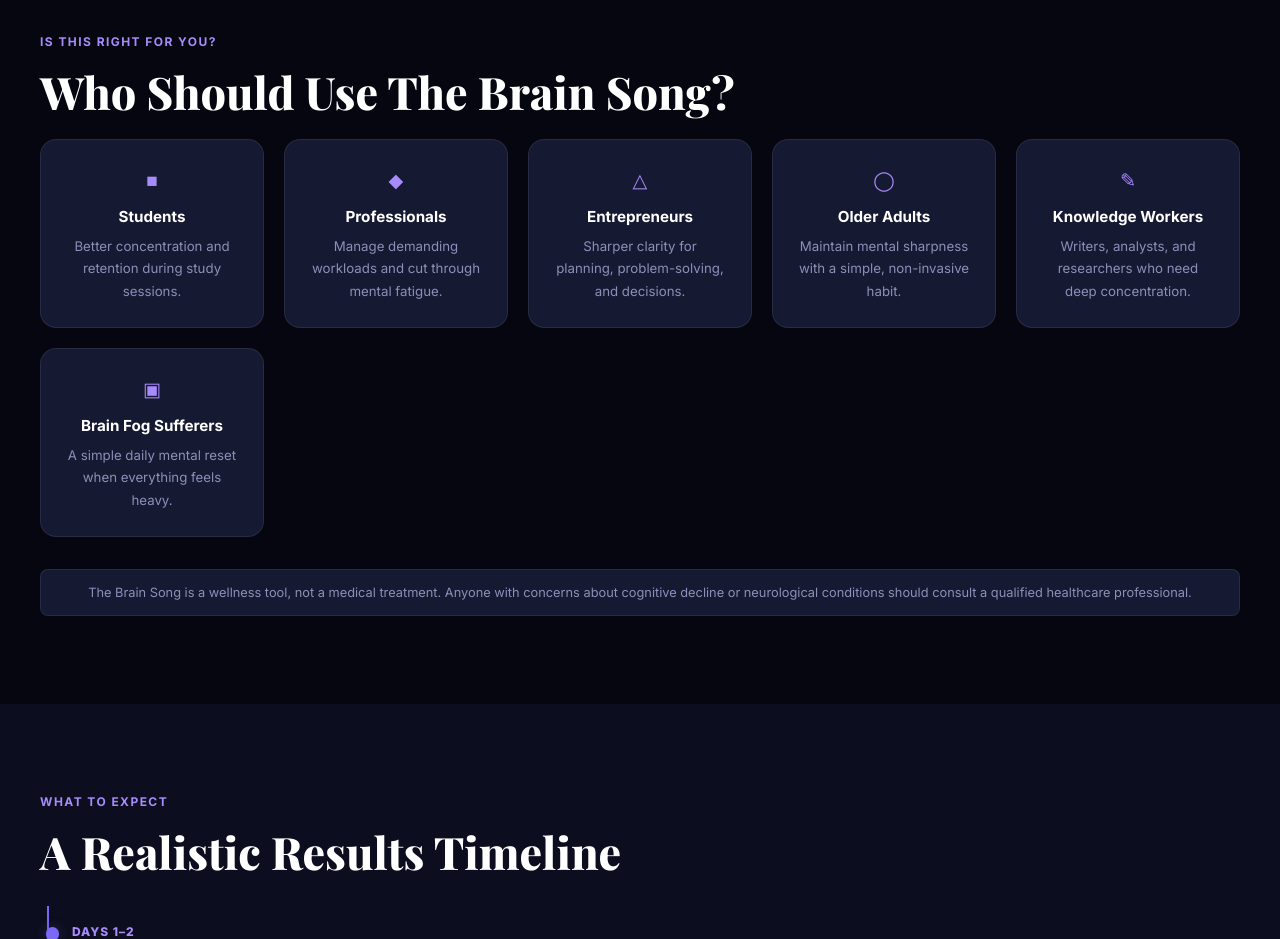
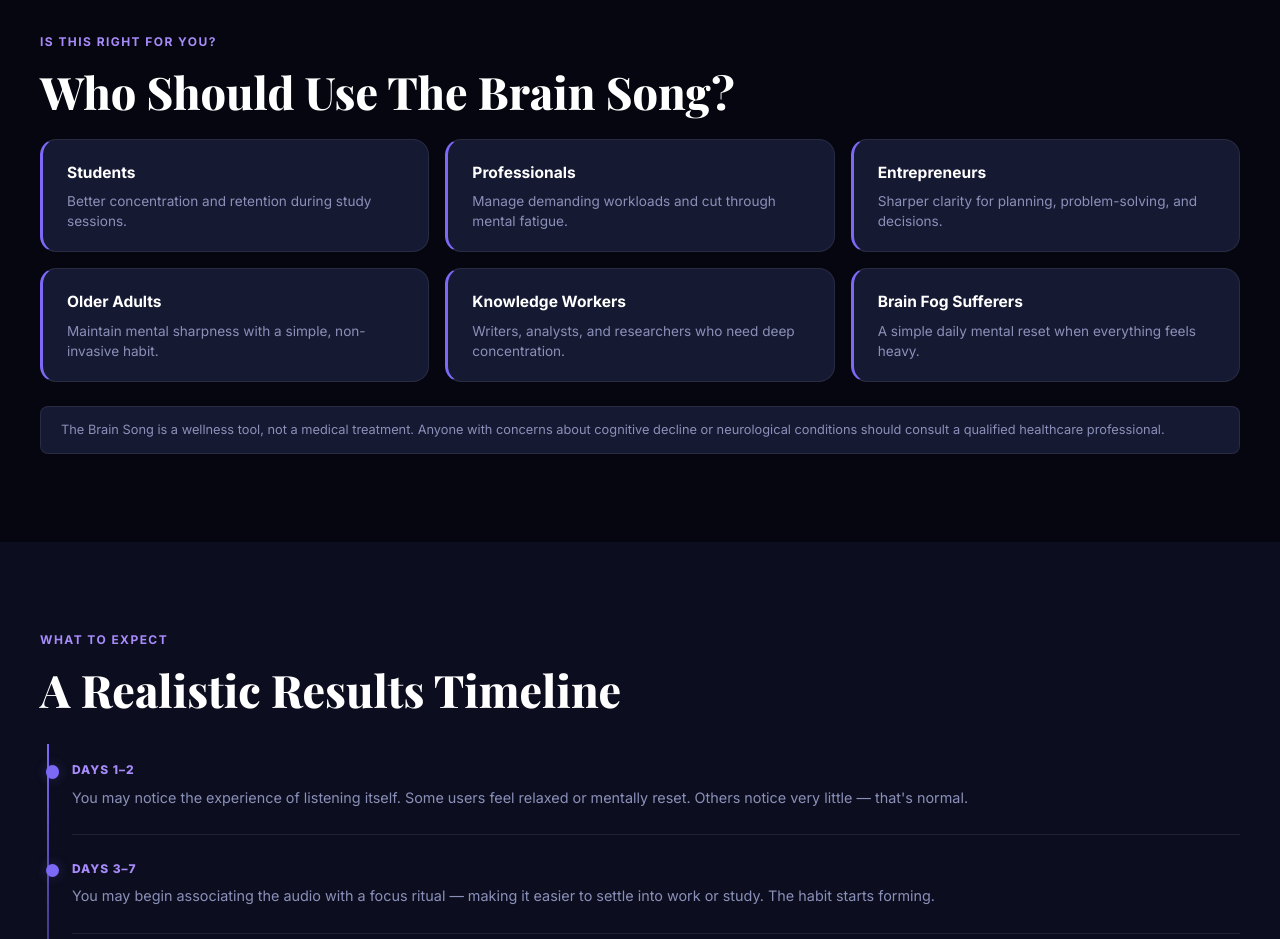
Before and after one commit to jyotirajborah/us-thebrainsong-en.com, a plain HTML site: page index.html in a window 1280 px wide. Shown: the part 6960-7899 px from the top of the page. Drawn offline with nearby package versions, Linux system fonts and the light colour scheme.

Commit message:
Auto update: 26-06-2026 21:11:45

```diff
--- a/index.html
+++ b/index.html
@@ -512,12 +512,42 @@
       <div class="section-label">Is This Right for You?</div>
       <h2 class="section-heading" id="whois-heading">Who Should Use The Brain Song?</h2>
       <div class="whois__grid">
-        <div class="whois-card"><span class="whois-card__icon" aria-hidden="true">&#9632;</span><strong>Students</strong><p>Better concentration and retention during study sessions.</p></div>
-        <div class="whois-card"><span class="whois-card__icon" aria-hidden="true">&#9670;</span><strong>Professionals</strong><p>Manage demanding workloads and cut through mental fatigue.</p></div>
-        <div class="whois-card"><span class="whois-card__icon" aria-hidden="true">&#9651;</span><strong>Entrepreneurs</strong><p>Sharper clarity for planning, problem-solving, and decisions.</p></div>
-        <div class="whois-card"><span class="whois-card__icon" aria-hidden="true">&#9711;</span><strong>Older Adults</strong><p>Maintain mental sharpness with a simple, non-invasive habit.</p></div>
-        <div class="whois-card"><span class="whois-card__icon" aria-hidden="true">&#9998;</span><strong>Knowledge Workers</strong><p>Writers, analysts, and researchers who need deep concentration.</p></div>
-        <div class="whois-card"><span class="whois-card__icon" aria-hidden="true">&#9635;</span><strong>Brain Fog Sufferers</strong><p>A simple daily mental reset when everything feels heavy.</p></div>
+        <div class="whois-card">
+          <div class="whois-card__body">
+            <strong>Students</strong>
+            <p>Better concentration and retention during study sessions.</p>
+          </div>
+        </div>
+        <div class="whois-card">
+          <div class="whois-card__body">
+            <strong>Professionals</strong>
+            <p>Manage demanding workloads and cut through mental fatigue.</p>
+          </div>
+        </div>
+        <div class="whois-card">
+          <div class="whois-card__body">
+            <strong>Entrepreneurs</strong>
+            <p>Sharper clarity for planning, problem-solving, and decisions.</p>
+          </div>
+        </div>
+        <div class="whois-card">
+          <div class="whois-card__body">
+            <strong>Older Adults</strong>
+            <p>Maintain mental sharpness with a simple, non-invasive habit.</p>
+          </div>
+        </div>
+        <div class="whois-card">
+          <div class="whois-card__body">
+            <strong>Knowledge Workers</strong>
+            <p>Writers, analysts, and researchers who need deep concentration.</p>
+          </div>
+        </div>
+        <div class="whois-card">
+          <div class="whois-card__body">
+            <strong>Brain Fog Sufferers</strong>
+            <p>A simple daily mental reset when everything feels heavy.</p>
+          </div>
+        </div>
       </div>
       <p class="whois__disclaimer">The Brain Song is a wellness tool, not a medical treatment. Anyone with concerns about cognitive decline or neurological conditions should consult a qualified healthcare professional.</p>
     </div>
--- a/style.css
+++ b/style.css
@@ -513,31 +513,42 @@ ol { list-style: none; }
 .whois { background: var(--c-bg); }
 .whois__grid {
   display: grid;
-  grid-template-columns: repeat(auto-fit, minmax(200px, 1fr));
-  gap: 1.25rem;
-  margin-bottom: 2rem;
+  grid-template-columns: repeat(3, 1fr);
+  gap: 1rem;
+  margin-bottom: 1.5rem;
 }
+@media (max-width: 768px) { .whois__grid { grid-template-columns: repeat(2, 1fr); } }
+@media (max-width: 480px) { .whois__grid { grid-template-columns: 1fr; } }
+
 .whois-card {
   background: var(--c-surface);
   border: 1px solid var(--c-border);
+  border-left: 3px solid var(--c-accent);
   border-radius: var(--radius-md);
-  padding: 1.5rem;
-  text-align: center;
+  padding: 1.25rem 1.5rem;
   transition: border-color 0.2s, transform 0.2s;
 }
-.whois-card:hover { border-color: rgba(124,106,247,0.4); transform: translateY(-3px); }
-.whois-card__icon {
-  font-size: 1.2rem;
-  display: inline-block;
-  margin-bottom: 0.5rem;
-  color: var(--c-accent-2);
+.whois-card:hover {
+  border-color: var(--c-accent-2);
+  border-left-color: var(--c-accent-2);
+  transform: translateY(-2px);
 }
-.whois-card strong { display: block; font-size: 0.95rem; color: #fff; margin-bottom: 0.3rem; }
-.whois-card p { font-size: 0.83rem; color: var(--c-text-muted); }
+.whois-card__body strong {
+  display: block;
+  font-size: 0.97rem;
+  color: #fff;
+  font-weight: 700;
+  margin-bottom: 0.3rem;
+}
+.whois-card__body p {
+  font-size: 0.85rem;
+  color: var(--c-text-muted);
+  line-height: 1.5;
+  margin: 0;
+}
 .whois__disclaimer {
   font-size: 0.8rem;
   color: var(--c-text-muted);
-  text-align: center;
   border: 1px solid var(--c-border);
   border-radius: var(--radius-sm);
   padding: 0.75rem 1.25rem;
```
